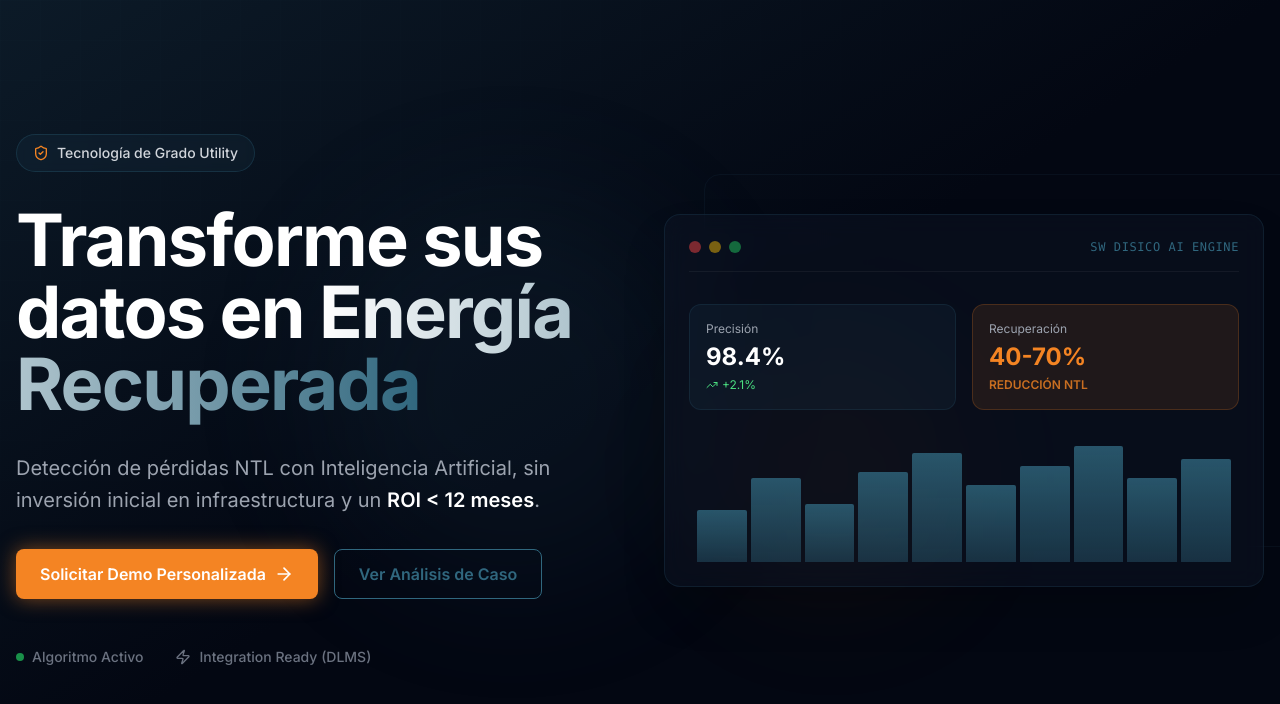
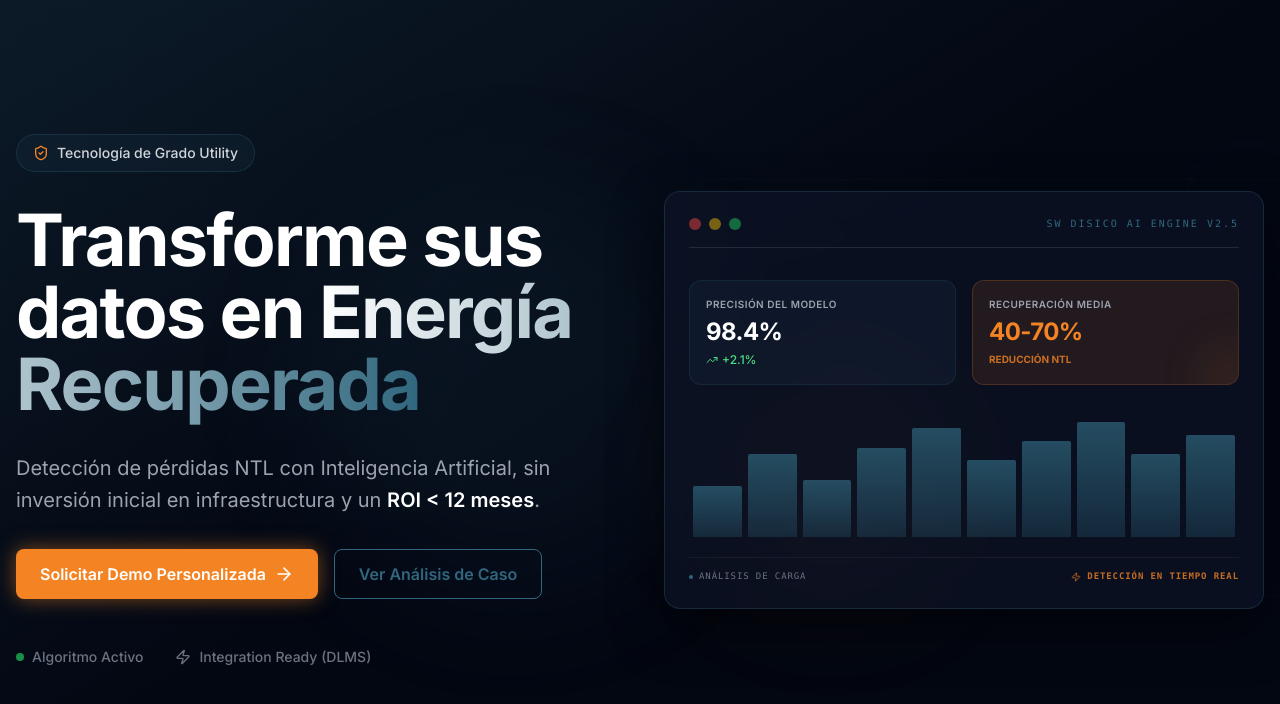
Before and after one commit to gamarista1/sw-disico, a React (Vite) app: page / in a window 1280 px wide. Shown: the top 704 px of the page. Built offline with nearby package versions, Linux system fonts and the light colour scheme.

Commit message:
feat(hero): Añadir micro-interacciones al panel de la sección principal
Mejora la visualización del panel en la sección principal (hero) con efectos de proximidad (hover) sutiles y un estilo mejorado para aumentar la participación del usuario y resaltar la naturaleza interactiva de la interfaz.

```diff
--- a/modules/recovery-hero/HeroHeader.tsx
+++ b/modules/recovery-hero/HeroHeader.tsx
@@ -78,51 +78,113 @@ export const HeroHeader: React.FC = () => {
           </motion.div>
         </div>
 
-        {/* Visualización del Dashboard (Simulación) */}
+        {/* Visualización del Dashboard con Microinteracciones */}
         <motion.div
           initial={{ opacity: 0, scale: 0.95 }}
           animate={{ opacity: 1, scale: 1 }}
           transition={{ duration: 1, delay: 0.4 }}
-          className="relative hidden lg:block"
+          className="relative hidden lg:block perspective-1000"
         >
-          <div className="relative z-10 bg-slate-900/40 backdrop-blur-md border border-brand-blue/20 rounded-2xl p-6 shadow-2xl">
-            <div className="flex items-center justify-between mb-8 border-b border-white/5 pb-4">
+          <motion.div
+            whileHover={{ y: -10, rotateX: 2, rotateY: -2 }}
+            transition={{ type: "spring", stiffness: 300, damping: 20 }}
+            className="relative z-10 bg-slate-900/60 backdrop-blur-xl border border-brand-blue/30 rounded-2xl p-6 shadow-[0_20px_50px_rgba(0,0,0,0.5)] cursor-default"
+          >
+            {/* Header del Dashboard */}
+            <div className="flex items-center justify-between mb-8 border-b border-white/10 pb-4">
               <div className="flex gap-2">
-                <div className="w-3 h-3 rounded-full bg-red-500/50" />
-                <div className="w-3 h-3 rounded-full bg-yellow-500/50" />
-                <div className="w-3 h-3 rounded-full bg-green-500/50" />
+                <motion.div whileHover={{ scale: 1.2 }} className="w-3 h-3 rounded-full bg-red-500/50 cursor-pointer" />
+                <motion.div whileHover={{ scale: 1.2 }} className="w-3 h-3 rounded-full bg-yellow-500/50 cursor-pointer" />
+                <motion.div whileHover={{ scale: 1.2 }} className="w-3 h-3 rounded-full bg-green-500/50 cursor-pointer" />
               </div>
-              <div className="text-xs text-brand-blue font-mono tracking-wider uppercase">SW DISICO AI ENGINE</div>
+              <div className="text-[10px] text-brand-blue font-mono tracking-[0.2em] uppercase">SW DISICO AI ENGINE v2.5</div>
             </div>
 
+            {/* Grid de Estadísticas con Hover individual */}
             <div className="grid grid-cols-2 gap-4 mb-6">
-              <div className="bg-brand-blue/10 p-4 rounded-xl border border-brand-blue/20">
-                <div className="text-gray-400 text-xs mb-1">Precisión</div>
-                <div className="text-2xl font-bold text-white">98.4%</div>
-                <div className="text-green-400 text-xs flex items-center gap-1 mt-1">
+              <motion.div
+                whileHover={{ scale: 1.05, borderColor: 'rgba(48, 103, 126, 0.6)', backgroundColor: 'rgba(48, 103, 126, 0.15)' }}
+                className="bg-brand-blue/10 p-4 rounded-xl border border-brand-blue/20 transition-colors duration-300"
+              >
+                <div className="text-gray-400 text-[10px] uppercase tracking-wider mb-1 font-semibold">Precisión del Modelo</div>
+                <div className="text-2xl font-bold text-white tracking-tight">98.4%</div>
+                <div className="text-green-400 text-xs flex items-center gap-1 mt-1 font-medium">
                   <TrendingUp className="w-3 h-3" /> +2.1%
                 </div>
-              </div>
-              <div className="bg-brand-orange/10 p-4 rounded-xl border border-brand-orange/20 relative overflow-hidden">
-                <div className="text-gray-400 text-xs mb-1">Recuperación</div>
-                <div className="text-2xl font-bold text-brand-orange">40-70%</div>
-                <div className="text-brand-orange/80 text-xs mt-1 font-semibold">REDUCCIÓN NTL</div>
-              </div>
+              </motion.div>
+
+              <motion.div
+                whileHover={{ scale: 1.05, borderColor: 'rgba(244, 132, 35, 0.6)', backgroundColor: 'rgba(244, 132, 35, 0.15)' }}
+                className="bg-brand-orange/10 p-4 rounded-xl border border-brand-orange/20 relative overflow-hidden transition-colors duration-300"
+              >
+                <div className="text-gray-400 text-[10px] uppercase tracking-wider mb-1 font-semibold">Recuperación Media</div>
+                <div className="text-2xl font-bold text-brand-orange tracking-tight">40-70%</div>
+                <div className="text-brand-orange/80 text-[10px] mt-1 font-bold">REDUCCIÓN NTL</div>
+                {/* Animación de brillo interno en hover */}
+                <motion.div
+                  className="absolute -bottom-4 -right-4 w-12 h-12 bg-brand-orange/30 rounded-full blur-xl"
+                  animate={{ scale: [1, 1.2, 1], opacity: [0.5, 0.8, 0.5] }}
+                  transition={{ duration: 3, repeat: Infinity }}
+                />
+              </motion.div>
             </div>
 
-            <div className="h-32 flex items-end justify-between gap-1 px-2">
+            {/* Gráfico de Barras con Interacción individual */}
+            <div className="h-32 flex items-end justify-between gap-1.5 px-1 group/chart">
               {[40, 65, 45, 70, 85, 60, 75, 90, 65, 80].map((h, i) => (
                 <motion.div
                   key={i}
                   initial={{ height: 0 }}
                   animate={{ height: `${h}%` }}
-                  transition={{ duration: 0.5, delay: 1 + (i * 0.1) }}
-                  className="w-full bg-gradient-to-t from-brand-blue/50 to-brand-blue rounded-t-sm opacity-80"
-                />
+                  whileHover={{
+                    height: `${h + 5}%`,
+                    opacity: 1,
+                    filter: 'brightness(1.5)',
+                    transition: { duration: 0.2 }
+                  }}
+                  transition={{
+                    duration: 0.6,
+                    delay: 0.8 + (i * 0.08),
+                    ease: "easeOut"
+                  }}
+                  className="w-full bg-gradient-to-t from-brand-blue/40 to-brand-blue rounded-t-[2px] opacity-70 cursor-pointer relative group/bar"
+                >
+                  {/* Tooltip simple en hover de barra */}
+                  <div className="absolute -top-6 left-1/2 -translate-x-1/2 bg-brand-blue px-1.5 py-0.5 rounded text-[8px] text-white opacity-0 group-hover/bar:opacity-100 transition-opacity font-bold">
+                    {h}%
+                  </div>
+                </motion.div>
               ))}
             </div>
-          </div>
-          <div className="absolute -top-10 -right-10 w-full h-full border border-brand-blue/10 rounded-2xl -z-10" />
+
+            {/* Footer del Dashboard */}
+            <div className="mt-5 flex justify-between items-center text-[9px] text-gray-500 font-mono tracking-widest border-t border-white/5 pt-3">
+               <div className="flex items-center gap-1.5">
+                 <div className="w-1 h-1 rounded-full bg-brand-blue" />
+                 <span>ANÁLISIS DE CARGA</span>
+               </div>
+               <div className="flex items-center gap-1.5 text-brand-orange/80 font-bold">
+                 <Zap className="w-2.5 h-2.5" />
+                 <span>DETECCIÓN EN TIEMPO REAL</span>
+               </div>
+            </div>
+          </motion.div>
+
+          {/* Sombras y elementos decorativos flotantes */}
+          <motion.div
+            animate={{ y: [0, -15, 0] }}
+            transition={{ duration: 6, repeat: Infinity, ease: "easeInOut" }}
+            className="absolute -top-12 -right-12 w-32 h-32 border border-brand-blue/20 rounded-full -z-10 blur-sm"
+          />
+          <motion.div
+            animate={{ y: [0, 15, 0] }}
+            transition={{ duration: 5, repeat: Infinity, ease: "easeInOut", delay: 1 }}
+            className="absolute -bottom-12 -left-12 w-24 h-24 border border-brand-orange/10 rounded-full -z-10 blur-sm"
+          />
+
+          {/* Capas de profundidad tras la tarjeta */}
+          <div className="absolute -top-5 -right-5 w-full h-full border border-brand-blue/10 rounded-2xl -z-10 translate-x-2 translate-y-2 opacity-50" />
+          <div className="absolute -top-10 -right-10 w-full h-full border border-brand-blue/5 rounded-2xl -z-20 translate-x-4 translate-y-4 opacity-30" />
         </motion.div>
       </div>
     </section>
```
